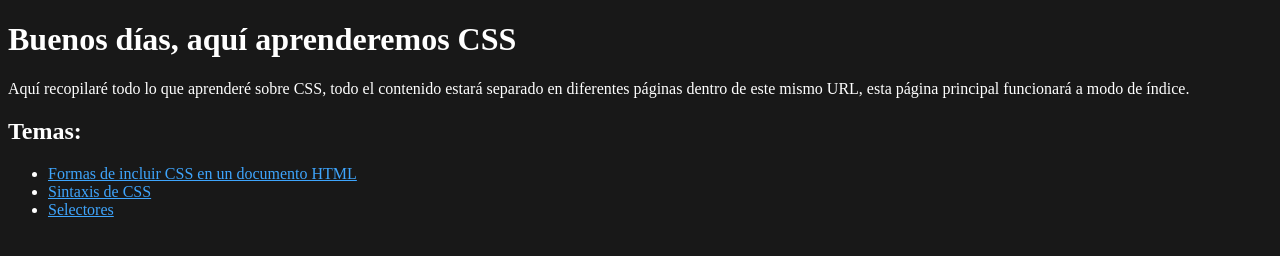
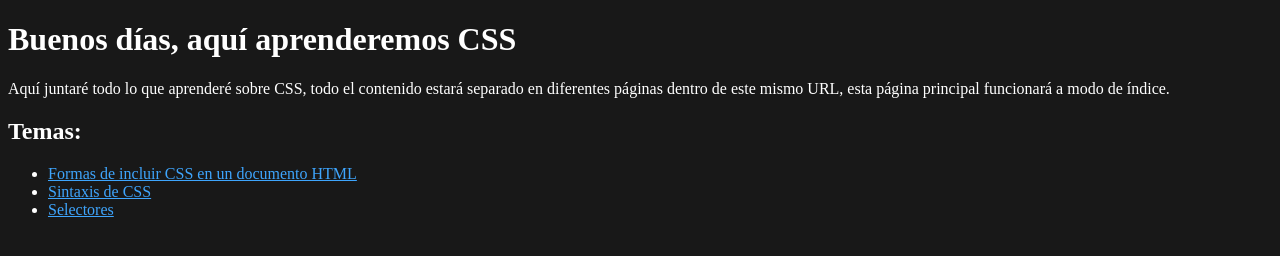
Before and after one commit to JonathanBytes/Aprendiendo-CSS, a plain HTML site: page index.html in a window 1280 px wide. Drawn offline with Linux system fonts and the light colour scheme.

Commit message:
Cambio de prueba

```diff
--- a/index.html
+++ b/index.html
@@ -9,7 +9,7 @@
 </head>
 <body>
     <h1>Buenos días, aquí aprenderemos CSS</h1>
-    <p>Aquí recopilaré todo lo que aprenderé sobre CSS, todo el contenido estará separado en diferentes páginas dentro de este mismo URL, esta página principal funcionará a modo de índice.<p>
+    <p>Aquí juntaré todo lo que aprenderé sobre CSS, todo el contenido estará separado en diferentes páginas dentro de este mismo URL, esta página principal funcionará a modo de índice.<p>
     <h2>Temas:</h2>
     <ul>
         <li><a href="waysToIncludeCSS/includeCSS.html">Formas de incluir CSS en un documento HTML</a></li>
```
